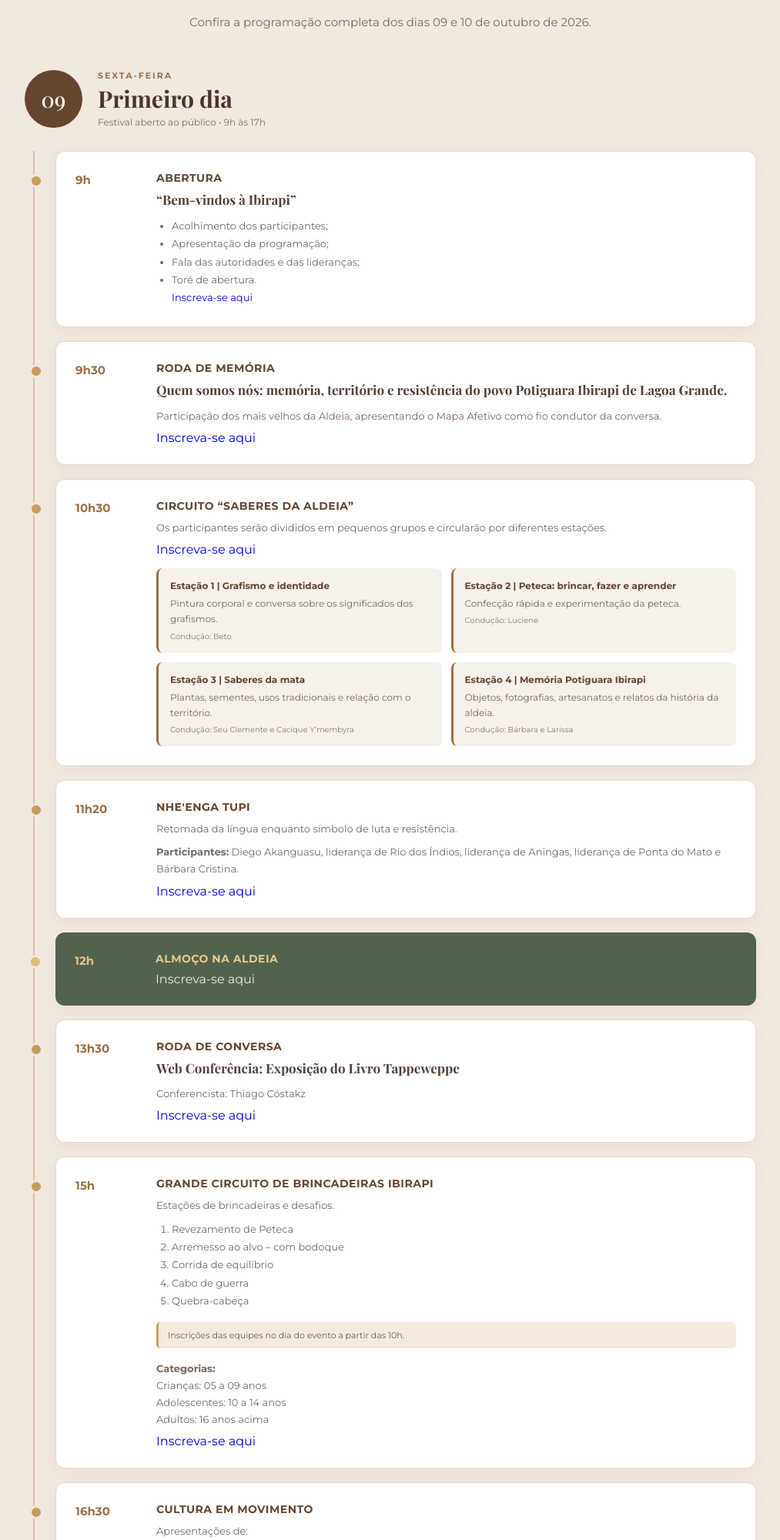
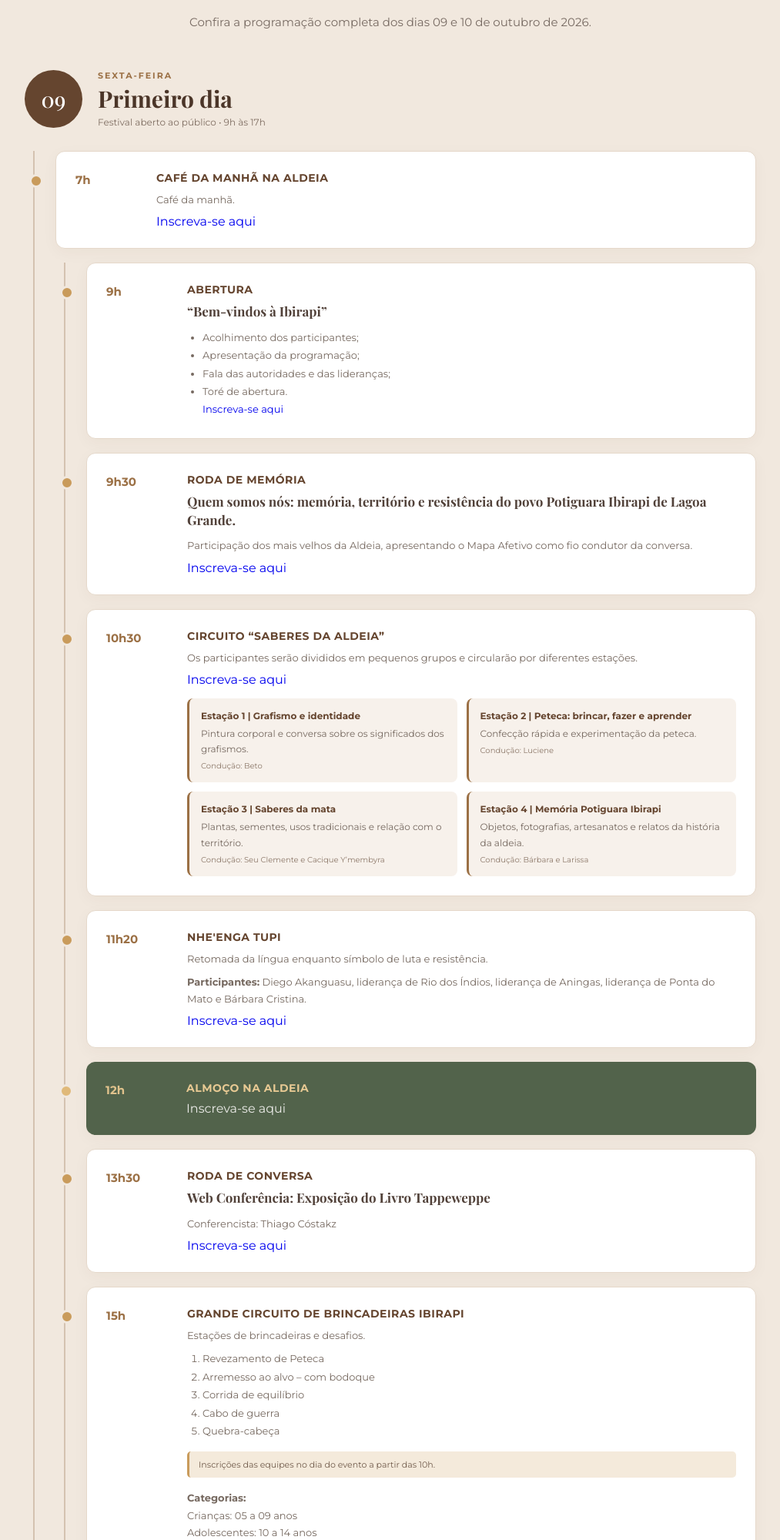
Before and after one commit to 13rafaela/Festivalpotiguaraipirapiinscricao, a Django app: page / in a window 1280 px wide. Shown: the part 1209-3209 px from the top of the page at 77% size, without its empty margins (133-1146 px from the left). Run offline with Django 5.2, Linux system fonts and the light colour scheme.

Commit message:
Atualização

```diff
--- a/festival_app/templates/festival_app/cadastro.html
+++ b/festival_app/templates/festival_app/cadastro.html
@@ -141,7 +141,30 @@
             </div>
 
         </div>
+        <div class="cronograma">
 
+
+            <div class="atividade">
+
+                <div class="horario">
+                    7h
+                </div>
+
+                <div class="atividade-conteudo">
+
+                    <h4>CAFÉ DA MANHÃ NA ALDEIA</h4>
+
+                    <p>
+                        Café da manhã.
+                    </p>
+                      <p>
+                    </p>
+                    <a href="https://forms.gle/8Pa2qhhTnJ7G9wnK7" target="_blank">
+                                Inscreva-se aqui
+                    </a>
+                </div>
+
+            </div>
 
         <div class="cronograma">
 
```
